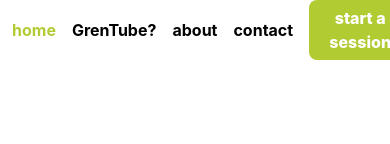
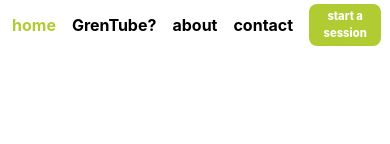
Before and after one commit to AriaHemin/GrenTube, a React (Vite) app: page / in a window 390 px wide. Shown: the top 144 px of the page. Built offline with nearby package versions, Linux system fonts and the light colour scheme.

Commit message:
fixed header styling

```diff
--- a/src/components/landingPageHeader.jsx
+++ b/src/components/landingPageHeader.jsx
@@ -3,9 +3,9 @@ import { Link } from 'react-router-dom'
 function LandingPageHeader (props) {
   return (
     <div>
-      <header className='flex flex-row justify-between w-screen items-center' >
+      <header className='flex flex-row justify-between w-screen items-center ' >
         <div className='logo' >
-          <img className='w-[140px] h-[50px]' src='https://firebasestorage.googleapis.com/v0/b/grentube-66fd4.appspot.com/o/grentube%20logo.svg?alt=media&token=6aae336f-70c4-4f0f-9494-305831bfb77e' alt='GrenTube'/>
+          <img className='w-0 xs:w-[50px] object-cover object-left h-[50px] sm:w-[140px]' src='https://firebasestorage.googleapis.com/v0/b/grentube-66fd4.appspot.com/o/grentube%20logo.svg?alt=media&token=6aae336f-70c4-4f0f-9494-305831bfb77e' alt='GrenTube'/>
         </div>
         <div className='font-bold flex flex-row items-center mx-1' >
           <Link to='/'>
@@ -22,7 +22,7 @@ function LandingPageHeader (props) {
           </Link>
           <div className='px-2' >
             <Link to='/dashboard'>
-              <button >start a session</button>
+              <button className=' text-[0.7em] md:text-[1em]' >start a session</button>
             </Link>
           </div>
         </div>
--- a/tailwind.config.cjs
+++ b/tailwind.config.cjs
@@ -5,7 +5,11 @@ module.exports = {
     "./src/**/*.{js,ts,jsx,tsx}",
   ],
   theme: {
-    extend: {},
+    extend: {
+      screens: {
+        'xs': '425px',
+      }
+    },
   },
   plugins: [],
 }
```
